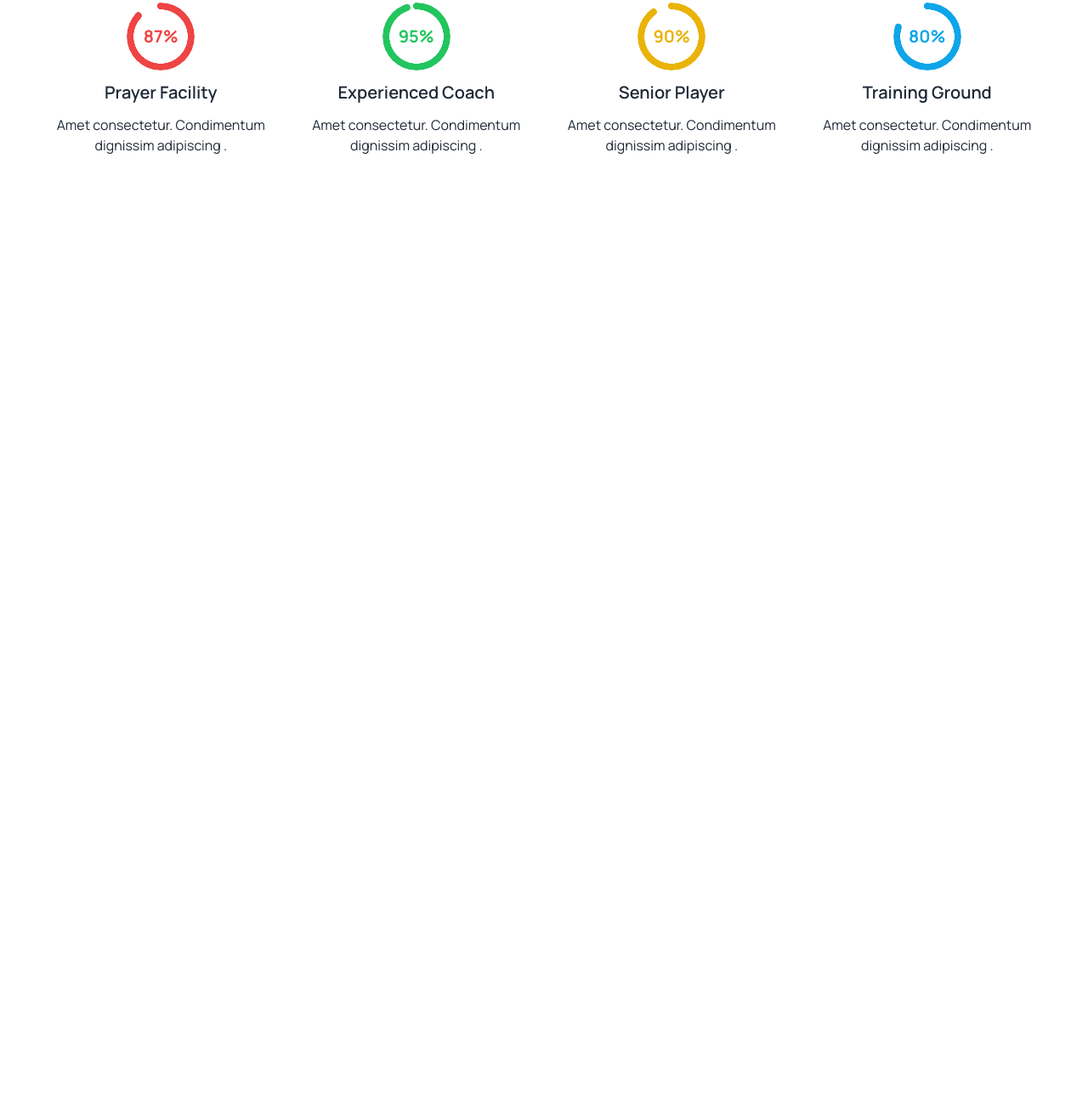
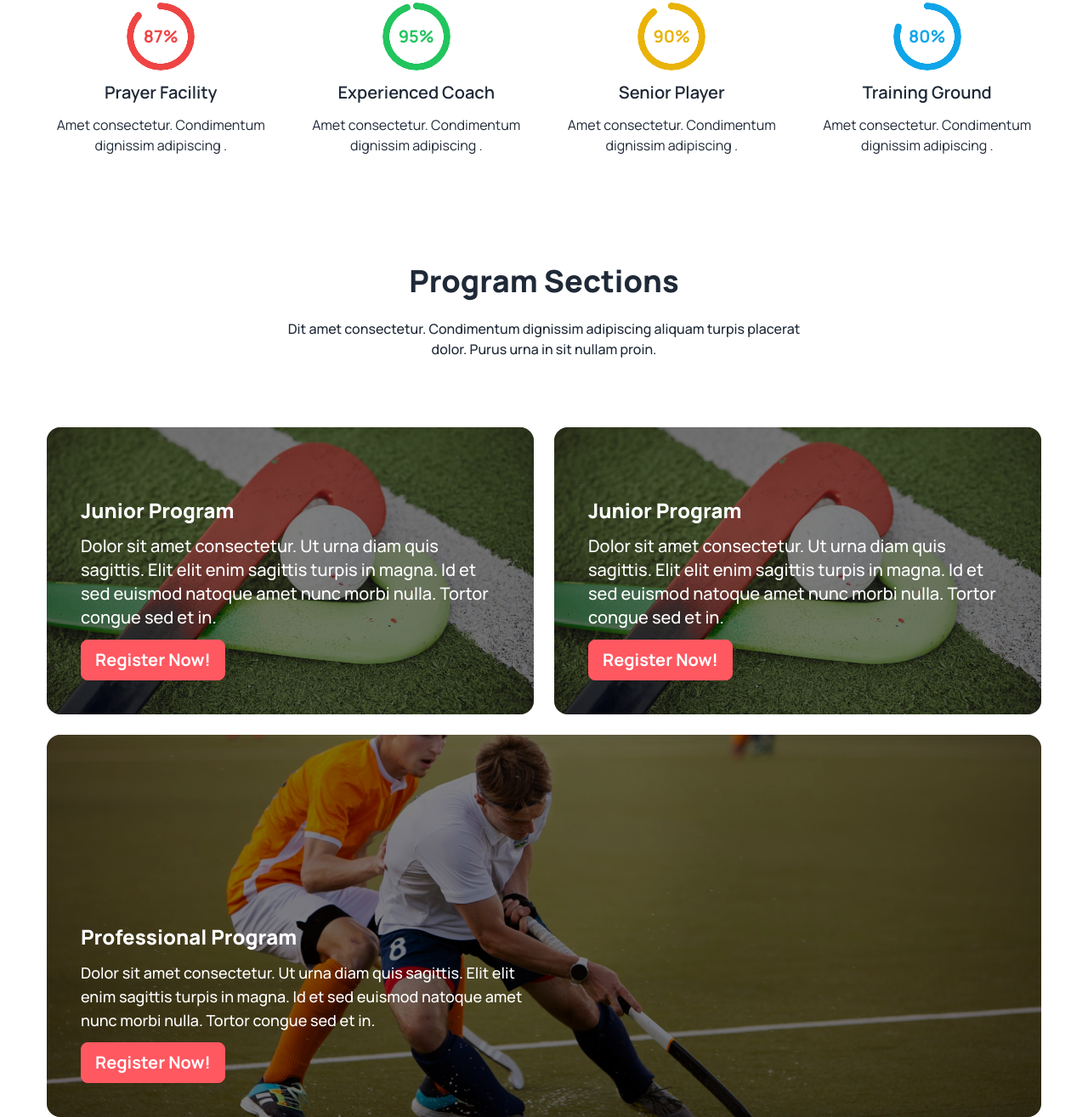
Before and after one commit to MTHasan0/mt-hockey, a plain HTML site: page index.html in a window 1280 px wide. Shown: the part 1155-2470 px from the top of the page at 85% size. Before the commit the page ends 1338 px from the top, so only its background shows below. Drawn offline with nearby package versions, Linux system fonts and the light colour scheme.

Commit message:
Program section added with resonsive

```diff
--- a/index.html
+++ b/index.html
@@ -79,7 +79,7 @@
                 <div id="slide1" class="carousel-item relative w-full">
                     <img src="Images/1.png" class="w-full" />
 
-                    <div class="absolute flex gap-4 bottom-5 left-44 lg:left-8 lg:bottom-8">
+                    <div class="absolute flex gap-4 bottom-5 left-28 lg:left-8 lg:bottom-8">
                         <a href="#slide3" class="btn btn-circle bg-black text-white border-none">❮</a>
                         <a href="#slide2" class="btn btn-circle bg-black text-white border-none">❯</a>
                     </div>
@@ -93,7 +93,7 @@
                 </div>
                 <div id="slide2" class="carousel-item relative w-full">
                     <img src="Images/slider.jpg" class="w-full rounded-2xl" />
-                    <div class="absolute flex gap-4 bottom-5 left-44 lg:left-8 lg:bottom-8">
+                    <div class="absolute flex gap-4 bottom-5 left-28 lg:left-8 lg:bottom-8">
                         <a href="#slide1" class="btn btn-circle bg-black text-white border-none">❮</a>
                         <a href="#slide3" class="btn btn-circle bg-black text-white border-none">❯</a>
                     </div>
@@ -106,7 +106,7 @@
                 </div>
                 <div id="slide3" class="carousel-item relative w-full">
                     <img src="Images/slider3.jpg" class="w-full rounded-2xl" />
-                    <div class="absolute flex gap-4 bottom-5 left-44 lg:left-8 lg:bottom-8">
+                    <div class="absolute flex gap-4 bottom-5 left-28 lg:left-8 lg:bottom-8">
                         <a href="#slide2" class="btn btn-circle bg-black text-white border-none">❮</a>
                         <a href="#slide1" class="btn btn-circle bg-black text-white border-none">❯</a>
                     </div>
@@ -137,28 +137,90 @@
 
             <div class="flex flex-col lg:flex-row gap-8 mt-12 lg:mt-20 space-y-6 lg:space-y-0">
                 <div class="space-y-3 max-w-[260px] mx-auto">
-                    <div class="radial-progress text-xl font-bold text-red-500 " style="--value:87;" role="progressbar">87%</div>
+                    <div class="radial-progress text-xl font-bold text-red-500 " style="--value:87;" role="progressbar">
+                        87%</div>
                     <h2 class="text-xl font-semibold">Prayer Facility</h2>
                     <p>Amet consectetur. Condimentum dignissim adipiscing .</p>
 
                 </div>
                 <div class="space-y-3 max-w-[260px] mx-auto">
-                    <div class="radial-progress text-xl font-bold text-green-500" style="--value:95;" role="progressbar">95%</div>
+                    <div class="radial-progress text-xl font-bold text-green-500" style="--value:95;"
+                        role="progressbar">95%</div>
                     <h2 class="text-xl font-semibold">Experienced Coach</h2>
                     <p>Amet consectetur. Condimentum dignissim adipiscing .</p>
                 </div>
                 <div class="space-y-3 max-w-[260px] mx-auto">
-                    <div class="radial-progress text-xl font-bold text-yellow-500" style="--value:90;" role="progressbar">90%</div>
+                    <div class="radial-progress text-xl font-bold text-yellow-500" style="--value:90;"
+                        role="progressbar">90%</div>
                     <h2 class="text-xl font-semibold">Senior Player</h2>
                     <p>Amet consectetur. Condimentum dignissim adipiscing .</p>
                 </div>
                 <div class="space-y-3 max-w-[260px] mx-auto">
-                    <div class="radial-progress text-xl font-bold text-sky-500" style="--value:80;" role="progressbar">80%</div>
+                    <div class="radial-progress text-xl font-bold text-sky-500" style="--value:80;" role="progressbar">
+                        80%</div>
                     <h2 class="text-xl font-semibold">Training Ground</h2>
                     <p>Amet consectetur. Condimentum dignissim adipiscing .</p>
                 </div>
             </div>
 
+        </section>
+
+        <!-- --------Program section ------------ -->
+        <section class="mx-4 lg:mx-auto  max-w-[1170px] mt-16 lg:mt-32 ">
+            <div class="text-center">
+                <h2 class="text-4xl font-extrabold pb-6">Program Sections</h2>
+                <p class="font-medium">Dit amet consectetur. Condimentum dignissim adipiscing aliquam turpis
+                    placerat<br>
+                    dolor. Purus urna in sit nullam proin. </p>
+            </div>
+
+
+            <div>
+                <div class="block lg:flex gap-6 pt-12 lg:pt-20">
+                    <div class="relative bg-black rounded-2xl mb-5 lg:mb-0">
+                        <img class="opacity-50 w-full" src="Images/2.png" alt="">
+                        <div
+                            class="absolute text-white max-w-[495px] space-y-3 left-4 bottom-3 lg:left-10 lg:bottom-10 pr-4 lg:pr-0">
+                            <h2 class="text-xl lg:text-2xl font-extrabold">Junior Program</h2>
+                            <p class="text-sm lg:text-xl font-medium">Dolor sit amet consectetur. Ut urna diam quis
+                                sagittis. Elit elit
+                                enim sagittis turpis in magna. Id et sed euismod natoque amet nunc morbi nulla. Tortor
+                                congue sed et in.</p>
+                            <button class="btn btn-error text-white text-sm lg:text-xl font-bold">Register
+                                Now!</button>
+                        </div>
+                    </div>
+
+
+
+                    <div class="relative bg-black rounded-2xl">
+                        <img class="w-full opacity-50" src="Images/2.png" alt="">
+                        <div
+                            class="absolute text-white max-w-[495px] space-y-3 left-4 bottom-3 lg:left-10 lg:bottom-10 pr-4 lg:pr-0">
+                            <h2 class="text-xl lg:text-2xl font-extrabold">Junior Program</h2>
+                            <p class="text-sm lg:text-xl font-medium">Dolor sit amet consectetur. Ut urna diam quis
+                                sagittis. Elit elit
+                                enim sagittis turpis in magna. Id et sed euismod natoque amet nunc morbi nulla. Tortor
+                                congue sed et in.</p>
+                            <button class="btn btn-error text-white text-[16px] lg:text-xl font-bold">Register
+                                Now!</button>
+                        </div>
+                    </div>
+                </div>
+
+            </div>
+            <div class="mt-6 bg-black rounded-2xl relative">
+                <img class="w-full opacity-50 h-52 lg:h-full" src="Images/4.png" alt="">
+                <div class="absolute text-white max-w-[520px] space-y-3 lg:pt-0 left-4 bottom-2 lg:left-10 lg:bottom-10 pr-4 lg:pr-0">
+                    <h2 class="text-xl lg:text-2xl font-extrabold">Professional Program</h2>
+                    <p class="text-sm lg:text-lg font-medium">Dolor sit amet consectetur. Ut urna diam quis sagittis. Elit elit
+                        enim sagittis turpis in magna. Id et sed euismod natoque amet nunc morbi nulla. Tortor
+                        congue sed et in.</p>
+                    <button class="btn btn-error text-white text-[16px] lg:text-xl font-bold">Register
+                        Now!</button>
+                </div>
+
+            </div>
         </section>
 
     </main>
```
